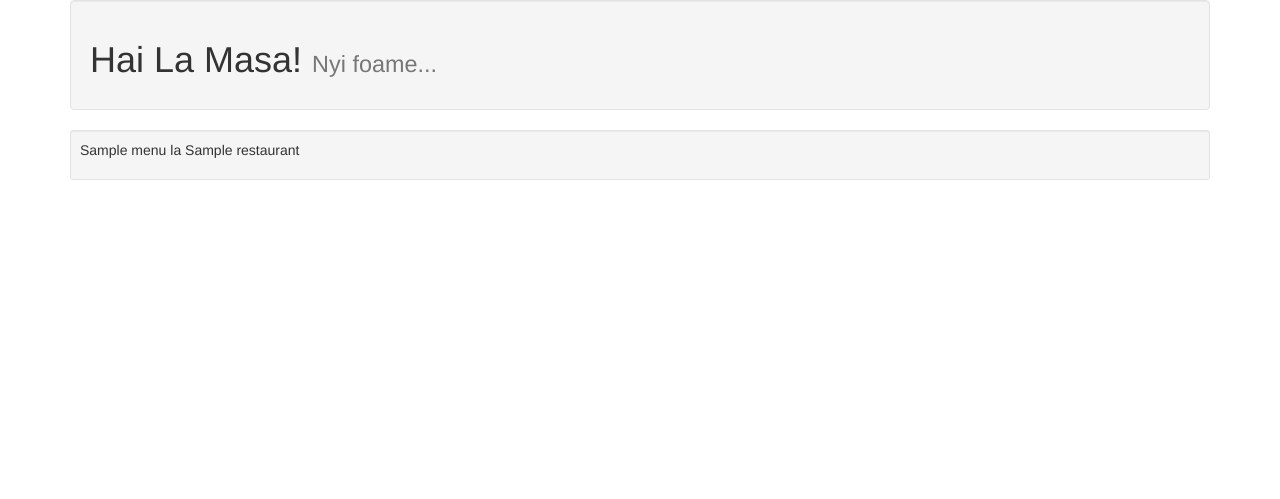
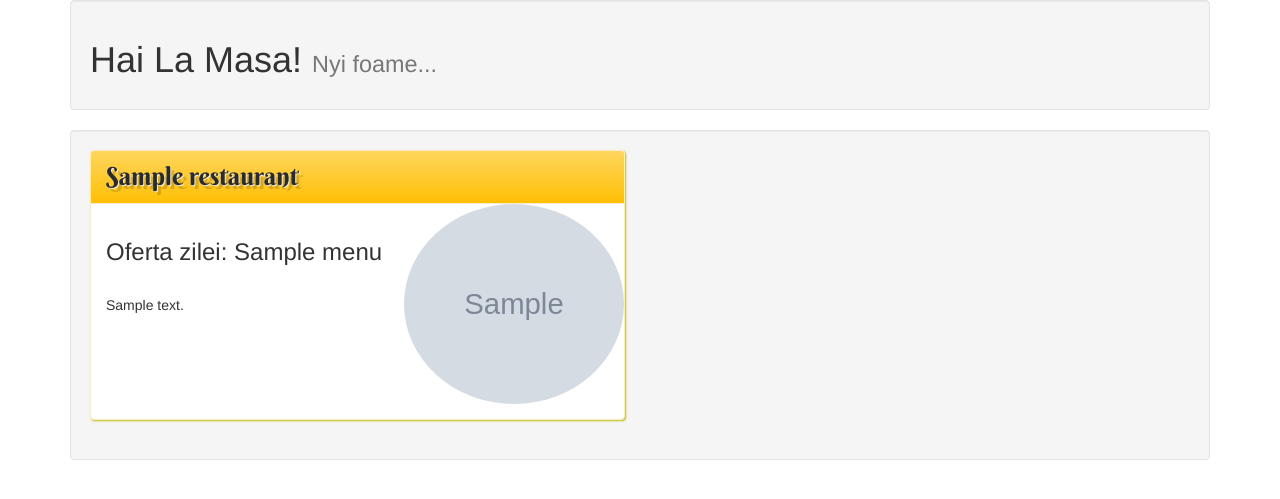
Before and after one commit to lorandDobai/django-HaiLaMasa, a Django app: template HaiLaMasa/visitor/templates/visitor/base_oras.html in a window 1280 px wide. Shown: the top 499 px of the page. Run offline with Django 3.2, Linux system fonts and the light colour scheme; the template is opened without the code that fills it: values that come from a table or form of the project are taken from there, others are empty; tables that the repository leaves empty hold one stand-in row (values such as "Sample post"); grey boxes marked "Sample" are stand-in pictures; some libraries are stand-ins or nearby versions.

Commit message:
City view shows daily menus from restaurants

```diff
--- /dev/null
+++ b/HaiLaMasa/static/custom/css/base_oras.css
@@ -0,0 +1,29 @@
+
+.menu{
+     -moz-box-shadow: 1px 1px 2px #BDBD09;
+    -webkit-box-shadow: 1px 1px 2px #BDBD09;
+    box-shadow: 1px 1px 2px #BDBD09;
+}
+.menu-head{
+
+/* Permalink - use to edit and share this gradient: http://colorzilla.com/gradient-editor/#ffd65e+0,febf04+100;Yellow+3D+%232 */
+background: #ffd65e; /* Old browsers */
+background: -moz-linear-gradient(top,  #ffd65e 0%, #febf04 100%); /* FF3.6+ */
+background: -webkit-gradient(linear, left top, left bottom, color-stop(0%,#ffd65e), color-stop(100%,#febf04)); /* Chrome,Safari4+ */
+background: -webkit-linear-gradient(top,  #ffd65e 0%,#febf04 100%); /* Chrome10+,Safari5.1+ */
+background: -o-linear-gradient(top,  #ffd65e 0%,#febf04 100%); /* Opera 11.10+ */
+background: -ms-linear-gradient(top,  #ffd65e 0%,#febf04 100%); /* IE10+ */
+background: linear-gradient(to bottom,  #ffd65e 0%,#febf04 100%); /* W3C */
+filter: progid:DXImageTransform.Microsoft.gradient( startColorstr='#ffd65e', endColorstr='#febf04',GradientType=0 ); /* IE6-9 */
+
+}
+.menu-body{
+
+    //background-color: #D9823B !important;
+}
+
+.menu-title{
+     font: 100 25px/1.3 'Berkshire Swash', Helvetica, sans-serif;
+     color: #2b2b2b;
+     text-shadow: 1px 1px 0px #ededed, 4px 4px 0px rgba(0,0,0,0.15);
+}
--- a/HaiLaMasa/templates/base.html
+++ b/HaiLaMasa/templates/base.html
@@ -28,7 +28,7 @@
             </h1>
         </div>
     </div>
-    <div class="well well-sm content">
+    <div class="well content">
         {% block content%}{% endblock content %}
     </div>
     <footer class="footer">
--- a/HaiLaMasa/visitor/templates/visitor/base_oras.html
+++ b/HaiLaMasa/visitor/templates/visitor/base_oras.html
@@ -1,12 +1,35 @@
 {% extends "base.html" %}
-{% load staticfiles %}
+
+{% load static from staticfiles %}
 {% block head %}
-     <script type="text/javascript" src="{% static 'custom/css/base_oras.html' %}"></script>
+    <link rel="stylesheet" href="{% static 'custom/css/base_oras.css' %}"/>
+     <link href="http://fonts.googleapis.com/css?family=Berkshire+Swash" rel="stylesheet" type="text/css">
+
 {% endblock head %}
 
 {% block content %}
-    {%for menu in menus %}
-        <p>{{menu.name}} la {{menu.restaurant.name}}</p>
+     <div class = "row">
+     {% for menu in menus %}
 
-    {%endfor%}
+            <div class="col-md-6 menu-well">
+                 <div class="panel panel-warning menu">
+                    <div class="panel-heading menu-head">
+                         <h2 class="panel-title menu-title">{{menu.restaurant.name}}</h2>
+                     </div>
+                     {% if menu.picture != "" %}
+                      <img src="{% static menu.picture %}" style="float:right;" class="img-circle" width="220" height="200" />
+                     {%endif%}
+                     <div class="panel-body menu-body">
+                         <h3>Oferta zilei:
+                             {{ menu.name }}
+                         </h3><br/>
+                          <p>{{menu.description}}</p>
+
+
+                     </div>
+                </div>
+            </div>
+
+        {% endfor %}
+            </div>
 {% endblock content %}
```
